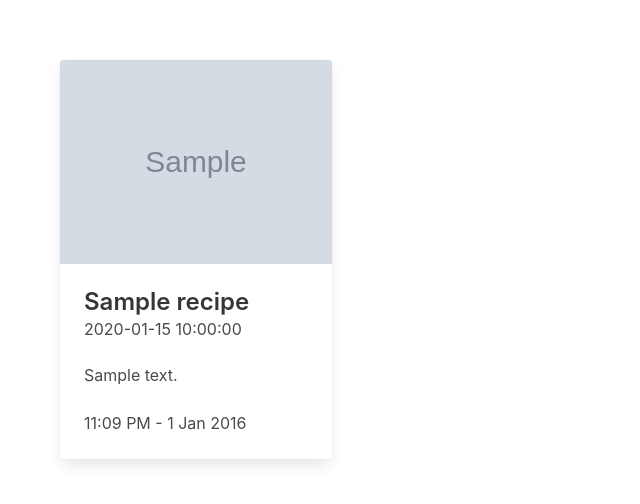
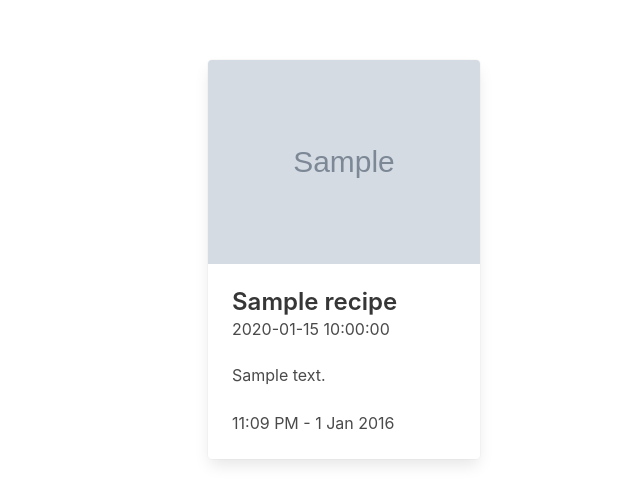
Before and after one commit to aaronsnig501/cook-book, a Flask app: page /recipes in a window 1280 px wide. Shown: the part 76-580 px from the top of the page, without its empty margins (0-640 px from the left). Run offline with Flask 2, Linux system fonts and the light colour scheme; grey boxes marked "Sample" are stand-in pictures; a database or web service that is not in the repository returns one stand-in record (values such as "Sample title"); some libraries are stand-ins or nearby versions.

Commit message:
(fix): resolve styles being overridden issue

```diff
--- a/static/css/styles.css
+++ b/static/css/styles.css
@@ -1,5 +1,5 @@
 .main-section {
-  margin: 0 12.5%;
+  margin: 0 12.5% !important;
 }
 
 .hero.is-success .tabs.is-boxed li.is-active a {
--- a/templates/recipes.html
+++ b/templates/recipes.html
@@ -7,7 +7,7 @@
 <section class="section">
   <div class="columns is-multiline main-section">
     {% for recipe in recipes %}
-      <div class="column is-3">
+      <div class="column is-4">
         <div class="card">
           <div class="card-image">
             <figure class="image is-4by3">
```
